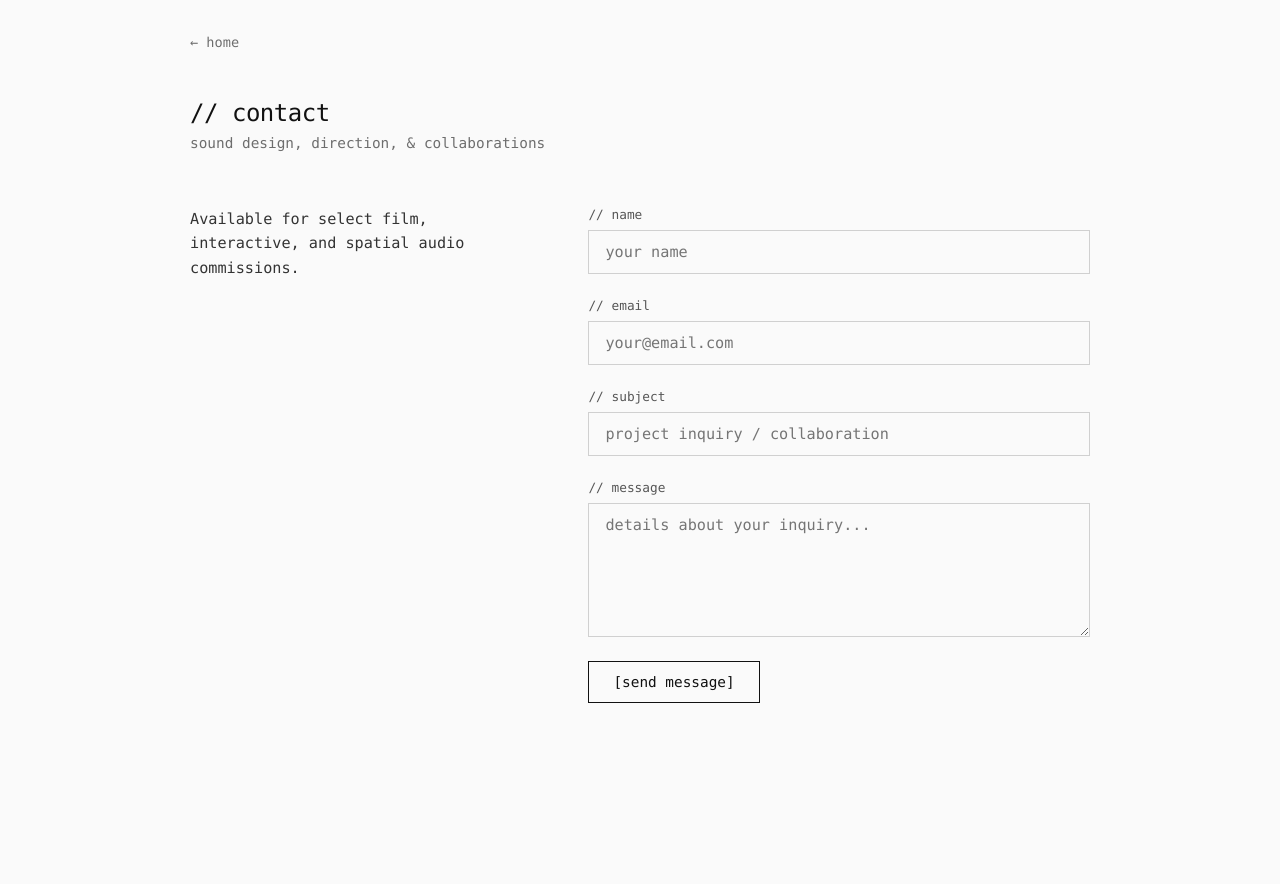
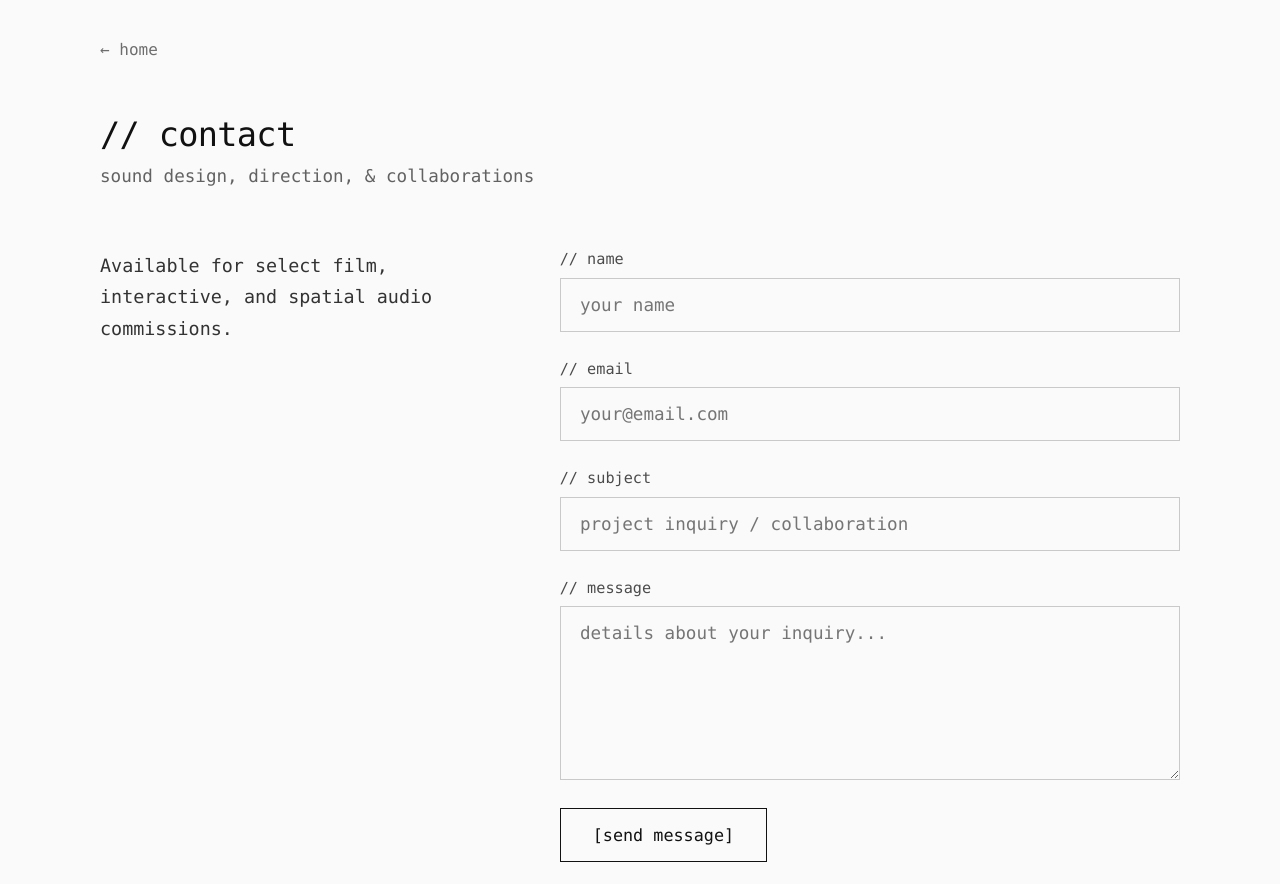
Before and after one commit to chewedrock/nnik-website, an Astro site: page /contact in a window 1280 px wide. Before the commit the page ends 800 px from the top, so only its background shows below. Built offline with nearby package versions, Linux system fonts and the light colour scheme; Astro itself is replaced by a stand-in of ours.

Commit message:
Update contact.astro

```diff
--- a/src/pages/contact.astro
+++ b/src/pages/contact.astro
@@ -1,11 +1,12 @@
 ---
-// Self-contained contact page — no external layout import required
+// Self-contained contact page — enlarged layout & typography
 ---
 
 <!doctype html>
 <html lang="en">
   <head>
     <meta charset="UTF-8" />
+    <link rel="icon" type="image/svg+xml" href="/favicon.svg?v=2" />
     <meta name="viewport" content="width=device-width, initial-scale=1.0" />
     <title>Contact — Nikhil Nagaraj</title>
   </head>
@@ -43,7 +44,7 @@
 
           <div class="form-group">
             <label for="message">// message</label>
-            <textarea id="message" name="message" rows="6" required placeholder="details about your inquiry..."></textarea>
+            <textarea id="message" name="message" rows="7" required placeholder="details about your inquiry..."></textarea>
           </div>
 
           <button type="submit" class="submit-btn">[send message]</button>
@@ -74,15 +75,15 @@
   }
 
   .top-nav {
-    max-width: 900px;
+    max-width: 1080px;
     margin: 0 auto;
-    padding: 2rem 1.5rem 0;
+    padding: 2.5rem 2rem 0;
   }
 
   .top-nav a {
     color: inherit;
     text-decoration: none;
-    font-size: 0.85rem;
+    font-size: 1rem;
     opacity: 0.6;
   }
 
@@ -91,38 +92,38 @@
   }
 
   .contact-container {
-    max-width: 900px;
+    max-width: 1080px;
     margin: 0 auto;
-    padding: 3rem 1.5rem 4rem;
+    padding: 3.5rem 2rem 5rem;
   }
 
   .contact-header {
-    margin-bottom: 3.5rem;
+    margin-bottom: 4rem;
   }
 
   h1 {
-    font-size: 1.5rem;
+    font-size: 2.1rem;
     font-weight: 400;
-    margin: 0 0 0.5rem 0;
+    margin: 0 0 0.75rem 0;
     letter-spacing: -0.02em;
   }
 
   .subtitle {
-    opacity: 0.6;
-    font-size: 0.9rem;
+    opacity: 0.65;
+    font-size: 1.1rem;
     margin: 0;
   }
 
   .contact-grid {
     display: grid;
-    grid-template-columns: 1fr 1.5fr;
-    gap: 4rem;
+    grid-template-columns: 1fr 1.6fr;
+    gap: 4.5rem;
     align-items: start;
   }
 
   .contact-info p {
-    font-size: 0.95rem;
-    line-height: 1.6;
+    font-size: 1.15rem;
+    line-height: 1.7;
     opacity: 0.85;
     margin-top: 0;
   }
@@ -130,28 +131,28 @@
   .contact-form {
     display: flex;
     flex-direction: column;
-    gap: 1.5rem;
+    gap: 1.75rem;
   }
 
   .form-group {
     display: flex;
     flex-direction: column;
-    gap: 0.5rem;
+    gap: 0.6rem;
   }
 
   label {
-    font-size: 0.8rem;
-    opacity: 0.7;
+    font-size: 0.95rem;
+    opacity: 0.75;
   }
 
   input,
   textarea {
     background: transparent;
-    border: 1px solid rgba(128, 128, 128, 0.35);
-    padding: 0.75rem 1rem;
+    border: 1px solid rgba(128, 128, 128, 0.4);
+    padding: 1rem 1.2rem;
     color: inherit;
     font-family: inherit;
-    font-size: 0.95rem;
+    font-size: 1.1rem;
     border-radius: 0;
     transition: border-color 0.2s ease;
   }
@@ -168,8 +169,8 @@
     border: 1px solid currentColor;
     color: inherit;
     font-family: inherit;
-    font-size: 0.9rem;
-    padding: 0.75rem 1.5rem;
+    font-size: 1.05rem;
+    padding: 1rem 2rem;
     cursor: pointer;
     transition: all 0.2s ease;
   }
```
